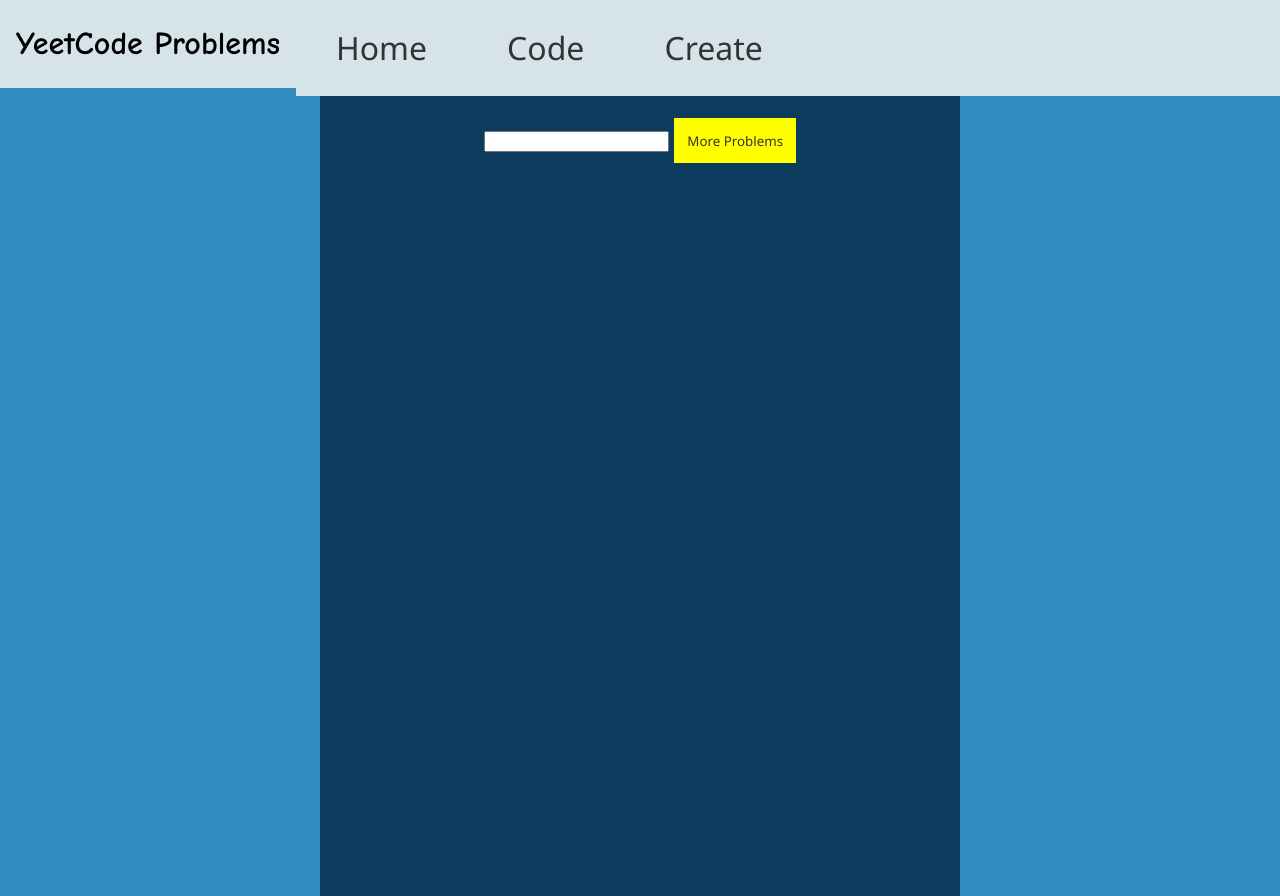
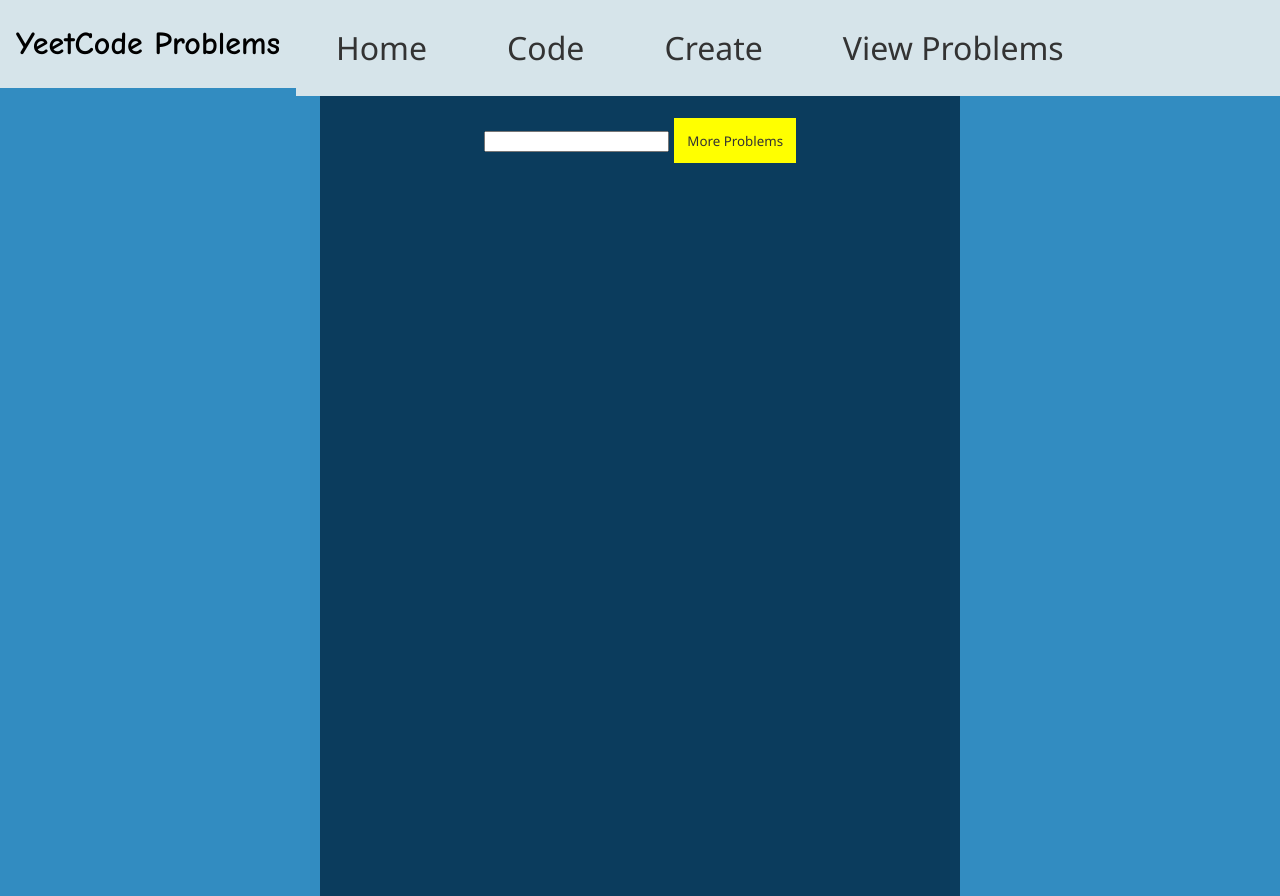
Before and after one commit to IanMarcC/YeetCode, a website: page src/view.html in a window 1280 px wide. Drawn offline with Linux system fonts and the light colour scheme; files whose address does not match are found by name.

Commit message:
fixed navbar in view.html

```diff
--- a/src/view.html
+++ b/src/view.html
@@ -11,6 +11,7 @@
                 <a href="index.html">Home</a>
                 <a href="code.html">Code</a>
                 <a href="create.html">Create</a>
+                <a href="view.html">View Problems</a>
         </div>
 
         <div class="p-list">
```
